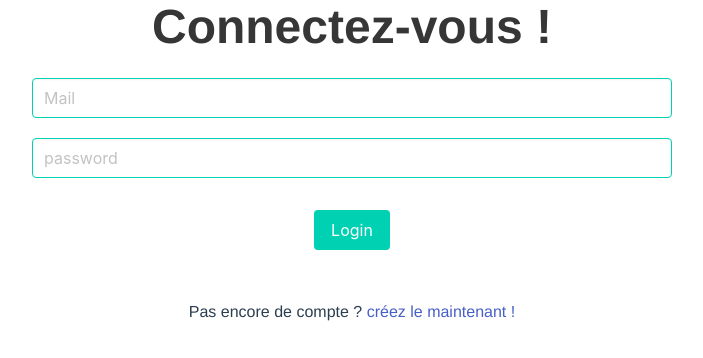
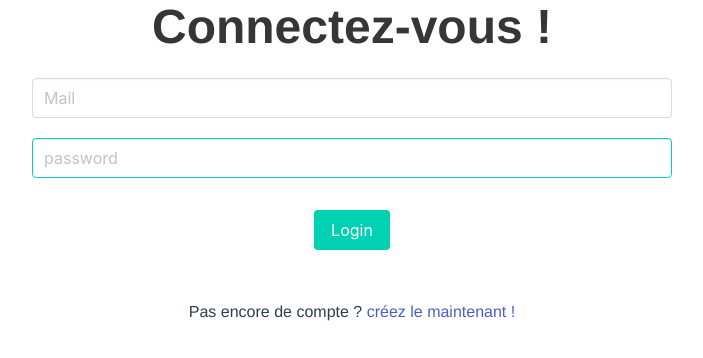
Before and after one commit to lucas2554/coop_vuejs, a Vue app: page /#/login in a window 1280 px wide. Shown: the top 358 px of the page, without its empty margins (288-991 px from the left). Built offline with nearby package versions, Linux system fonts and the light colour scheme; no server answers.

Commit message:
test vérification mail

```diff
--- a/src/utils/utils.js
+++ b/src/utils/utils.js
@@ -4,15 +4,19 @@ export const outils = {
 
 
         getMembre(id) {
-            // alert(id)
-            let membres = this.$store.state.liste_membre
-            for(let i=0; i<membres.length;i++){
-                if(membres[i].id ===id){
-                    return membres[i].fullname
+            if (id) {
+                let membres = this.$store.state.liste_membre
+                for (let i = 0; i < membres.length; i++) {
+                    if (membres[i].id === id) {
+                        return membres[i].fullname
+                    }
                 }
             }
 
-        }
+        },
+
+
+
     }
 
 
--- a/src/views/Home.vue
+++ b/src/views/Home.vue
@@ -19,6 +19,7 @@
         mounted() {
             // console.log('home ' + this.$store.state.online);
 
+
         }
     }
 </script>
--- a/src/views/Login.vue
+++ b/src/views/Login.vue
@@ -1,23 +1,19 @@
 <template>
     <div class="connexion">
 
-        <!--        <div class="field">-->
-        <!--            <label class="label">Name</label>-->
-        <!--            <div class="control">-->
-        <!--                <input class="input" type="text" placeholder="Text input">-->
-        <!--            </div>-->
-        <!--        </div>-->
 
         <h1 class="title is-1">Connectez-vous !</h1>
         <form class="login">
 
             <div class="field">
                 <div class="control">
-                    <input v-model="log.email" class="input is-primary" type="text" placeholder="Mail">
+                    <input v-model="log.email" class="input" v-bind:class="{'is-primary': isMailVerified}" type="text"
+                           placeholder="Mail"
+                           v-on="checkUserMail(log.email)">
                 </div>
 
                 <div class="control">
-                    <input type="password" v-model="log.password" class="input is-primary"  placeholder="password">
+                    <input type="password" v-model="log.password" class="input is-primary" placeholder="password">
                 </div>
             </div>
             <button @click="login" class="button is-primary">Login</button>
@@ -43,16 +39,33 @@
                     password: "",
                 },
 
+                isMailVerified: false,
+                verifiedPsw: false
+
             }
         },
         methods: {
-            checkPassword() {
 
+            checkUserMail(userMail) {
+                if (userMail) {
+                    // console.log(userMail)
+                    let listeMembres = this.$store.state.liste_membre
+                    let checked = false
+                    for (let i = 0; i < listeMembres.length; i++) {
+                        if (userMail.trim() === listeMembres[i].email) {
+                            console.log('---------ok--------' + i)
+                            this.isMailVerified === true
+                            return this.isMailVerified
 
+                        } else {
+
+                        }
+                    }
+                    console.log(this.isMailVerified)
+
+                }
             },
-            checkEmail() {
 
-            },
 
             login() {
 
@@ -100,27 +113,22 @@
                 this.$router.push('/')
             }
 
+            // console.table(this.$store.state.liste_membre)
 
-            // axios.get('members').then((response) => {
-            //     console.table(response.data);
-            //     console.log(response)
-            // })
-
-
-        }
+        },
 
 
     }
 </script>
 <style lang="scss">
-    .login{
+    .login {
         width: 50%;
         display: block;
         margin-left: auto;
         margin-right: auto;
     }
 
-    .button{
+    .button {
         padding: 50px 0
     }
 
```
